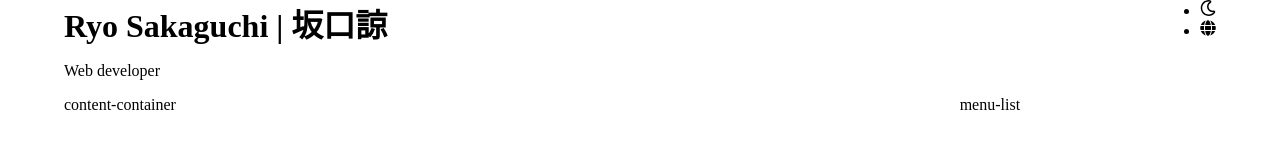
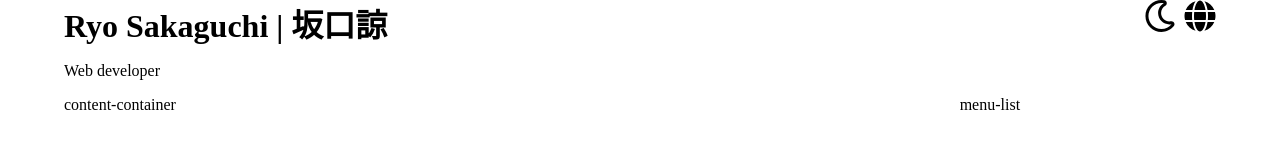
Before and after one commit to dopenchills/self-introduction, a Gatsby site: page / in a window 1280 px wide. Built offline with nearby package versions, Linux system fonts and the light colour scheme; Gatsby itself is replaced by a stand-in of ours.

Commit message:
feat: add style to PreferenceIconList

```diff
--- a/src/components/PreferenceIconList.scss
+++ b/src/components/PreferenceIconList.scss
@@ -1,3 +1,13 @@
+.preference-icon-item {
+  display: inline-block;
+  list-style: none;
+}
+
 .preference-icon {
+  // size
+  width: 2em;
+  height: 2em;
 
+  // position
+  margin-left: 0.5em;
 }
--- a/src/components/PreferenceIconList.tsx
+++ b/src/components/PreferenceIconList.tsx
@@ -1,12 +1,13 @@
 import * as React from "react"
 import { FaRegMoon } from "@react-icons/all-files/fa/FaRegMoon";
 import { FaGlobe } from "@react-icons/all-files/fa/FaGlobe";
+import './PreferenceIconList.scss'
 
 const PreferenceIconList = (props: {className?: string}): JSX.Element => {
   return (
     <ul className={`preference-icon-list ${props.className}`}>
-      <li className="preference-icon"><FaRegMoon /></li>
-      <li className="preference-icon"><FaGlobe /></li>
+      <li className="preference-icon-item"><FaRegMoon className="preference-icon" /></li>
+      <li className="preference-icon-item"><FaGlobe className="preference-icon" /></li>
     </ul>
   )
 }
```
